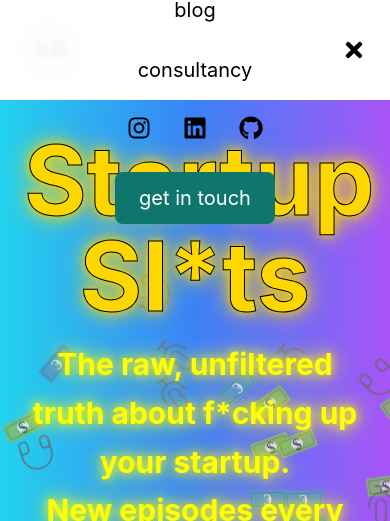
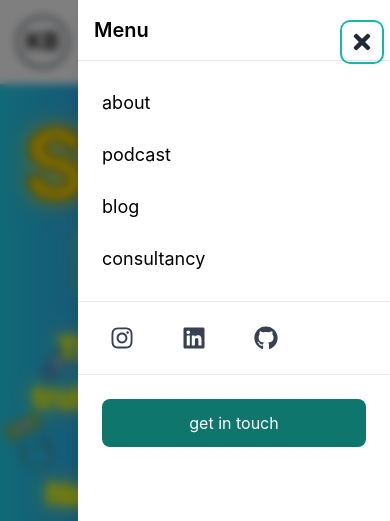
Before and after one commit to code-ksu/my-personal-website, a React (Create React App) app: page /podcast in a window 390 px wide. Both pictures are taken after a click on the button "Toggle menu". Shown: the top 521 px of the page. Built offline with nearby package versions, Linux system fonts and the light colour scheme.

Commit message:
improvedvisual of hamburger menu

```diff
--- a/src/Header.js
+++ b/src/Header.js
@@ -1,15 +1,26 @@
-import { useState } from 'react';
+import { useState, useEffect } from 'react';
 import { FaInstagram, FaLinkedin, FaGithub, FaBars, FaTimes } from 'react-icons/fa';
 
 const Header = () => {
     const [isMenuOpen, setIsMenuOpen] = useState(false);
+
+    useEffect(() => {
+        if (isMenuOpen) {
+            document.body.style.overflow = 'hidden';
+        } else {
+            document.body.style.overflow = 'unset';
+        }
+        return () => {
+            document.body.style.overflow = 'unset';
+        };
+    }, [isMenuOpen]);
 
     const toggleMenu = () => {
         setIsMenuOpen(!isMenuOpen);
     };
 
     return (
-        <nav className="flex justify-between items-center p-6 sticky top-0 z-50 backdrop-blur-sm bg-white/80 transition-all duration-300">
+        <nav className="flex justify-between items-center p-4 md:p-6 sticky top-0 z-50 bg-white shadow-sm">
             <div className="text-2xl font-bold">
                 <span className="inline-block rounded-full border-2 border-gray-800 p-2">
                     KB
@@ -18,54 +29,121 @@ const Header = () => {
 
             {/* Mobile menu button */}
             <button
-                className="md:hidden z-50 text-2xl"
+                className="md:hidden relative z-50 p-2 -mr-2 text-gray-800 hover:text-gray-600 focus:outline-none focus:ring-2 focus:ring-teal-500 rounded-lg transition-colors"
                 onClick={toggleMenu}
                 aria-label="Toggle menu"
+                aria-expanded={isMenuOpen}
             >
-                {isMenuOpen ? <FaTimes /> : <FaBars />}
+                {isMenuOpen ?
+                    <FaTimes className="w-6 h-6 transition-transform duration-200" /> :
+                    <FaBars className="w-6 h-6" />
+                }
             </button>
 
             {/* Desktop menu */}
             <div className="hidden md:flex items-center space-x-6">
-                <a href="/" className="hover:text-gray-600">about</a>
-                <a href="/podcast" className="hover:text-gray-600">podcast</a>
-                <a href="/blog" className="hover:text-gray-600">blog</a>
-                <a href="/consultancy" className="hover:text-gray-600">consultancy</a>
-                <a href="https://instagram.com" className="hover:text-gray-600">
+                <a href="/" className="hover:text-gray-600 transition-colors">about</a>
+                <a href="/podcast" className="hover:text-gray-600 transition-colors">podcast</a>
+                <a href="/blog" className="hover:text-gray-600 transition-colors">blog</a>
+                <a href="/consultancy" className="hover:text-gray-600 transition-colors">consultancy</a>
+                <a href="https://instagram.com" className="hover:text-gray-600 transition-colors">
                     <FaInstagram size={20} />
                 </a>
-                <a href="https://linkedin.com" className="hover:text-gray-600">
+                <a href="https://linkedin.com" className="hover:text-gray-600 transition-colors">
                     <FaLinkedin size={20} />
                 </a>
-                <a href="https://github.com" className="hover:text-gray-600">
+                <a href="https://github.com" className="hover:text-gray-600 transition-colors">
                     <FaGithub size={20} />
                 </a>
-                <a href="/contact" className="bg-teal-700 text-white px-4 py-2 rounded hover:bg-teal-600">
+                <a href="/contact" className="bg-teal-700 text-white px-4 py-2 rounded-lg hover:bg-teal-600 transition-colors">
                     get in touch
                 </a>
             </div>
 
-            {/* Mobile menu */}
-            <div className={`fixed inset-0 bg-white/95 backdrop-blur-sm transition-transform duration-300 ease-in-out transform ${isMenuOpen ? 'translate-x-0' : 'translate-x-full'} md:hidden`}>
-                <div className="flex flex-col items-center justify-center h-full space-y-8 text-xl">
-                    <a href="/" className="hover:text-gray-600" onClick={toggleMenu}>about</a>
-                    <a href="/podcast" className="hover:text-gray-600" onClick={toggleMenu}>podcast</a>
-                    <a href="/blog" className="hover:text-gray-600" onClick={toggleMenu}>blog</a>
-                    <a href="/consultancy" className="hover:text-gray-600" onClick={toggleMenu}>consultancy</a>
-                    <div className="flex space-x-8 mt-4">
-                        <a href="https://instagram.com" className="hover:text-gray-600" onClick={toggleMenu}>
+            {/* Mobile menu overlay */}
+            <div
+                className={`fixed inset-0 bg-black/50 backdrop-blur-sm transition-opacity duration-300 ${
+                    isMenuOpen ? 'opacity-100' : 'opacity-0 pointer-events-none'
+                } md:hidden`}
+                onClick={toggleMenu}
+                aria-hidden={!isMenuOpen}
+            />
+
+            {/* Mobile menu panel */}
+            <div
+                className={`fixed top-0 right-0 w-[80%] max-w-sm h-full bg-white shadow-lg transform transition-transform duration-300 ease-out ${
+                    isMenuOpen ? 'translate-x-0' : 'translate-x-full'
+                } md:hidden`}
+            >
+                <div className="flex flex-col h-full">
+                    {/* Mobile menu header */}
+                    <div className="flex items-center justify-between p-4 border-b">
+                        <span className="text-xl font-semibold">Menu</span>
+                    </div>
+
+                    {/* Mobile menu links */}
+                    <div className="flex-1 overflow-y-auto">
+                        <div className="flex flex-col py-4">
+                            <a href="/"
+                                className="px-6 py-3 text-lg hover:bg-gray-50 transition-colors"
+                                onClick={toggleMenu}
+                            >
+                                about
+                            </a>
+                            <a href="/podcast"
+                                className="px-6 py-3 text-lg hover:bg-gray-50 transition-colors"
+                                onClick={toggleMenu}
+                            >
+                                podcast
+                            </a>
+                            <a href="/blog"
+                                className="px-6 py-3 text-lg hover:bg-gray-50 transition-colors"
+                                onClick={toggleMenu}
+                            >
+                                blog
+                            </a>
+                            <a href="/consultancy"
+                                className="px-6 py-3 text-lg hover:bg-gray-50 transition-colors"
+                                onClick={toggleMenu}
+                            >
+                                consultancy
+                            </a>
+                        </div>
+
+                        {/* Social links */}
+                        <div className="px-6 py-4 border-t">
+                            <div className="flex justify-start space-x-8">
+                                <a href="https://instagram.com"
+                                    className="p-2 text-gray-700 hover:text-gray-900 transition-colors"
+                                    onClick={toggleMenu}
+                                >
                                     <FaInstagram size={24} />
                                 </a>
-                        <a href="https://linkedin.com" className="hover:text-gray-600" onClick={toggleMenu}>
+                                <a href="https://linkedin.com"
+                                    className="p-2 text-gray-700 hover:text-gray-900 transition-colors"
+                                    onClick={toggleMenu}
+                                >
                                     <FaLinkedin size={24} />
                                 </a>
-                        <a href="https://github.com" className="hover:text-gray-600" onClick={toggleMenu}>
+                                <a href="https://github.com"
+                                    className="p-2 text-gray-700 hover:text-gray-900 transition-colors"
+                                    onClick={toggleMenu}
+                                >
                                     <FaGithub size={24} />
                                 </a>
                             </div>
-                    <a href="/contact" className="bg-teal-700 text-white px-6 py-3 rounded-lg hover:bg-teal-600" onClick={toggleMenu}>
+                        </div>
+
+                        {/* Contact button */}
+                        <div className="p-6 border-t">
+                            <a href="/contact"
+                                className="block w-full text-center bg-teal-700 text-white px-6 py-3 rounded-lg hover:bg-teal-600 transition-colors"
+                                onClick={toggleMenu}
+                            >
                                 get in touch
                             </a>
+                        </div>
+                    </div>
                 </div>
             </div>
         </nav>
```
Lines whose indentation alone changed are shown as unchanged.
